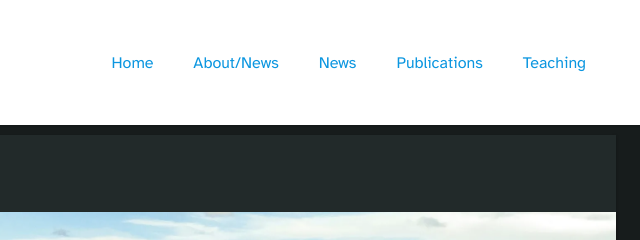
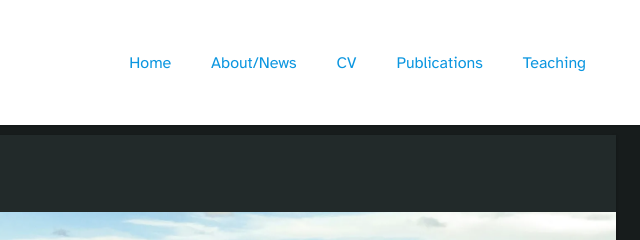
Before and after one commit to JamieRWright/site, a plain HTML site: page teaching.html in a window 1280 px wide. Shown: the top 240 px of the page, 524-1164 px from the left. Drawn offline with Linux system fonts and the light colour scheme.

Commit message:
initial site

```diff
--- a/teaching.html
+++ b/teaching.html
@@ -31,7 +31,7 @@
           <ul>
               <li><a class="menu-item-text" href="index.html">Home</a></li>
               <li><a class="menu-item-text" href="about.html">About/News</a></li>
-              <li><a class="menu-item-text" href="news.html">News</a></li>
+              <li><a class="menu-item-text" href="Jamie_Wright_CV.pdf">CV</a></li>
               <li><a class="menu-item-text" href="publications.html">Publications</a></li>
               <li><a class="menu-item-text" href="teaching.html">Teaching</a></li>
           </ul>
```
